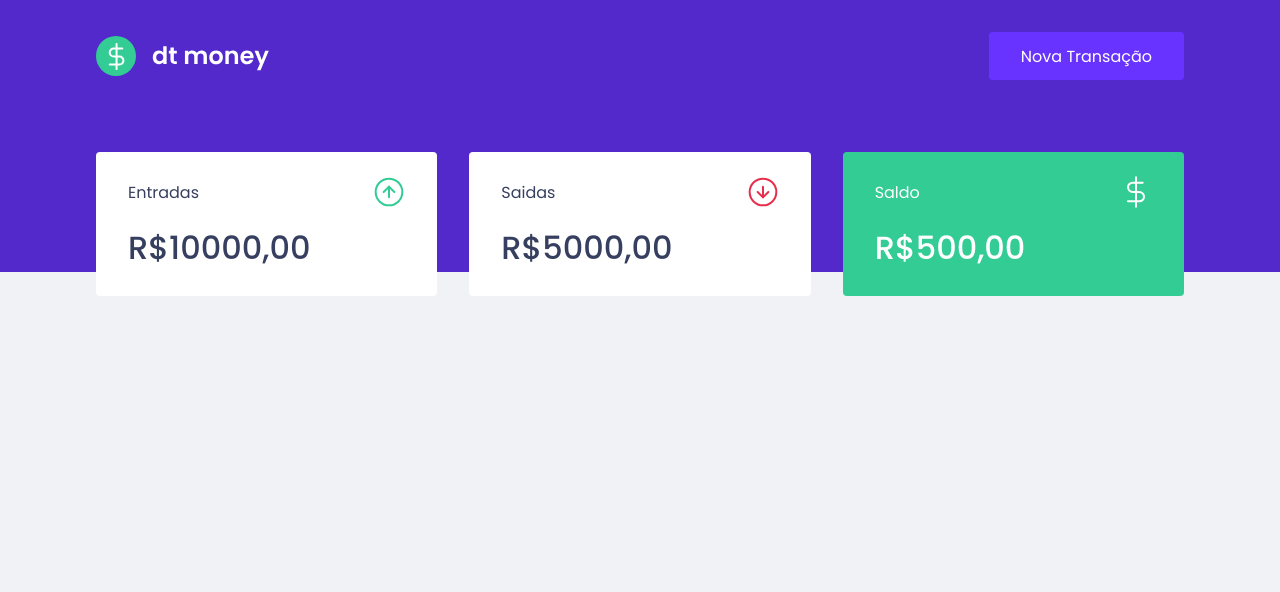
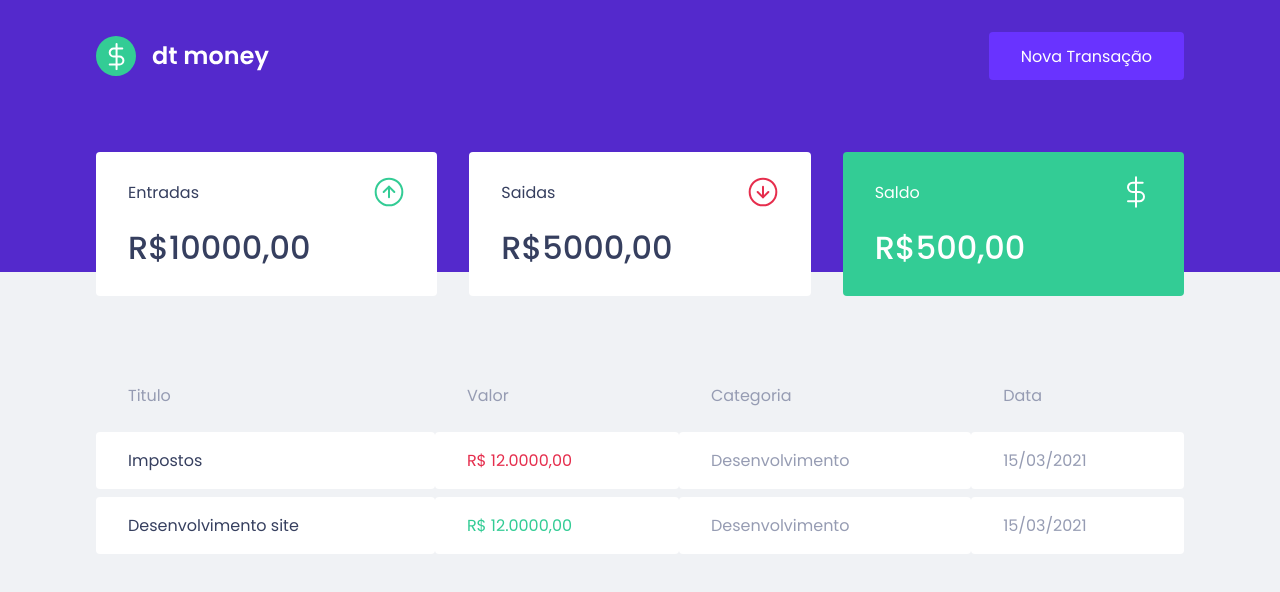
Before and after one commit to gustavolopesv3/GL-Money, a React (Create React App) app: page / in a window 1280 px wide. Shown: the top 592 px of the page. Built offline with nearby package versions, Linux system fonts and the light colour scheme.

Commit message:
transaction table

```diff
--- a/src/components/Dashboard/index.tsx
+++ b/src/components/Dashboard/index.tsx
@@ -1,10 +1,12 @@
 import { Container } from './styles';
 import { Summary } from '../Summary';
+import { TransactionsTable } from '../TransactionsTable';
 
 export function Dashboard() {
   return (
     <Container>
       <Summary />
+      <TransactionsTable />
     </Container>
   );
 }
--- /dev/null
+++ b/src/components/TransactionsTable/index.tsx
@@ -0,0 +1,33 @@
+import { Container } from './styles';
+
+export function TransactionsTable() {
+  return (
+    <Container>
+      <table>
+        <thead>
+          <tr>
+            <th>Titulo</th>
+            <th>Valor</th>
+            <th>Categoria</th>
+            <th>Data</th>
+          </tr>
+        </thead>
+        <tbody>
+          <tr>
+            <td>Impostos</td>
+            <td className="withdraw">R$ 12.0000,00</td>
+            <td>Desenvolvimento</td>
+            <td>15/03/2021</td>
+          </tr>
+
+          <tr>
+            <td>Desenvolvimento site</td>
+            <td className="deposit">R$ 12.0000,00</td>
+            <td>Desenvolvimento</td>
+            <td>15/03/2021</td>
+          </tr>
+        </tbody>
+      </table>
+    </Container>
+  );
+}
--- /dev/null
+++ b/src/components/TransactionsTable/styles.ts
@@ -0,0 +1,36 @@
+import styled from 'styled-components';
+
+export const Container = styled.div`
+  margin-top: 4rem;
+
+  table {
+    width: 100%;
+    border-spacing: 0 0.5rem;
+
+    th {
+      color: var(--text-body);
+      font-weight: 400;
+      padding: 1rem 2rem;
+      text-align: left;
+      line-height: 1.5rem;
+    }
+
+    td {
+      padding: 1rem 2rem;
+      border: 0;
+      background: var(--shape);
+      color: var(--text-body);
+      border-radius: 0.25rem;
+
+      &:first-child {
+        color: var(--text-title);
+      }
+      &.deposit {
+        color: var(--green);
+      }
+      &.withdraw {
+        color: var(--red);
+      }
+    }
+  }
+`;
```
